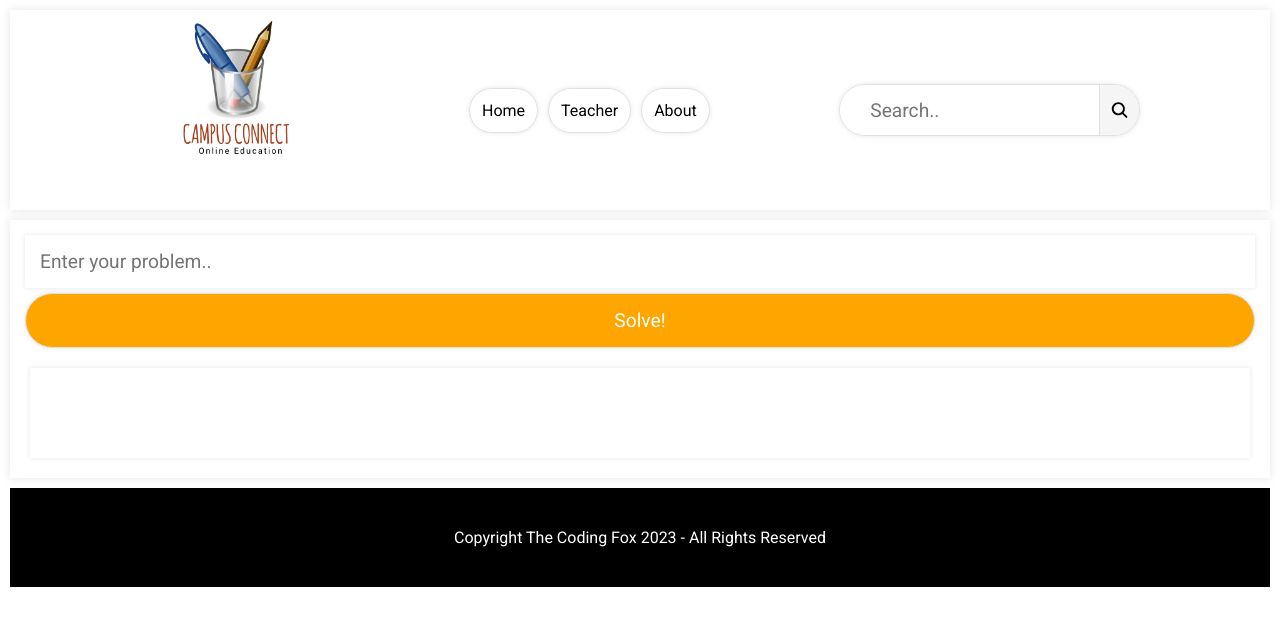
After one commit to SolvedGames/CampusConnect, a Flask app: page /maths/solver/ in a window 1280 px wide. The commit adds this page. Shown: the top 626 px of the page. Run offline with Flask 3, Linux system fonts and the light colour scheme; some libraries are stand-ins or nearby versions.

Commit message:
Added Basic AI for maths

```diff
--- a/app.py
+++ b/app.py
@@ -1,4 +1,6 @@
-from flask import render_template, Flask
+from flask import render_template, Flask, request
+
+from ai.chatgpt import ChatGPT
 
 app = Flask(__name__)
 
@@ -6,4 +8,19 @@ app = Flask(__name__)
 def index():
     return render_template("index.html")
 
+@app.route("/maths/solver/", methods=["GET", "POST"])
+def maths_solver():
+    if request.method == "POST":
+        question = request.form.get("question")
+        return ChatGPT("You are a maths solver. Provide accurate solutions and show the steps.").get_response(question)
+
+    else:
+        return render_template("maths_solver.html")
+
+@app.route("/notes/")
+def notes():
+    return render_template("notes.html")
+
+
+
 app.run(debug=True)
--- a/chatgpt.py
+++ /dev/null
@@ -1,2 +0,0 @@
-import openai
-openai.api_key = "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"
--- a/static/css/common.css
+++ b/static/css/common.css
@@ -8,6 +8,92 @@
 body
 {
     margin: 10px;
+}
+
+main
+{
+    display: flex;
+    flex-direction: column;
+    gap: 10px;
+    margin: 10px 0;
+}
+
+.body-section
+{
+    box-shadow: 0 0 10px rgba(0, 0, 0, 0.1);
+}
+
+.header-section
+{
+    background-color: rgb(196, 115, 0);
+    padding: 10%;
+    display: flex;
+    align-items: center;
+    justify-content: center;
+}
+
+.cards-section
+{
+    padding: 30px;
+    display: flex;
+    gap: 20px;
+    flex-wrap: wrap;
+}
+
+.cards-container
+{
+    display: flex;
+    align-items: center;
+    justify-content: left;
+    flex-wrap: wrap;
+    gap: 10px;
+}
+
+.cards-group
+{
+    padding: 20px;
+    box-shadow: 0 0 10px rgba(0, 0, 0, 0.075);
+    border: 1px solid rgb(225, 225, 225);
+}
+
+.card
+{
+    width: 100px;
+    height: 100px;
+    display: flex;
+    flex-direction: column;
+    align-items: center;
+    justify-content: center;
+    border: 1px solid rgb(225, 225, 225);
+    box-shadow: 0 0 10px rgba(0, 0, 0, 0.1);
+    gap: 5px;
+    padding: 10px;
+}
+
+.card img, .card ion-icon
+{
+    width: 50px;
+    height: 50px;
+}
+
+.card span
+{
+    text-overflow: clip;
+    -webkit-line-clamp: 2;
+    display: -webkit-box;
+    overflow: hidden;
+    -webkit-box-orient: vertical;
+}
+
+.card .card-heading
+{
+    font-size: 1.4em;
+    -webkit-line-clamp: 1;
+}
+
+.card .card-body
+{
+    text-align: left;
 }
 
 footer
--- /dev/null
+++ b/static/css/math_solver.css
@@ -0,0 +1,46 @@
+.math-input
+{
+    margin: 15px;
+    display: flex;
+    flex-direction: column;
+    gap: 5px;
+}
+
+.math-input input
+{
+    padding: 15px;
+    font-size: 1.2em;
+    outline: 0;
+    box-shadow: 0 0 5px rgba(0, 0, 0, 0.1);
+    border: none;
+}
+
+.math-input-buttons
+{
+    display: flex;
+    gap: 10px;
+}
+
+.math-input-btn
+{
+    padding: 15px 25px;
+    font-size: 1.2em;
+    background-color: orange;
+    color: white;
+    width: 100%;
+    border: 1px solid rgb(225, 225, 225);
+    box-shadow: 0 0 5px rgba(0, 0, 0, 0.1);
+    border-radius: 50px;
+}
+
+.math-output
+{
+    box-shadow: 0 0 5px rgba(0, 0, 0, 0.1);
+    padding: 10px;
+    margin: 20px;
+}
+
+.math-output-text
+{
+    white-space: pre-wrap;
+}
--- /dev/null
+++ b/static/js/math_solver.js
@@ -0,0 +1,17 @@
+$("#solve-btn").on("click", () =>
+{
+    $("#main-output-text").html("Solving...");
+
+    $.ajax({
+        type: "POST",
+        url: "/maths/solver/",
+        data: {
+            question: $("#main-input-input").val()
+        },
+        success: (data) =>
+        {
+            $("#main-output-text").html(data);
+            console.log(data);
+        }
+    });
+});
--- a/templates/index.html
+++ b/templates/index.html
@@ -29,7 +29,7 @@
                 <h2>Common</h2>
 
                 <div class="cards-container">
-                    <div class="card">
+                    <div id="notes-card" class="card">
                         <ion-icon name="book"></ion-icon>
                         <span>Notes</span>
                     </div>
@@ -81,7 +81,7 @@
                 <h2>Maths</h2>
 
                 <div class="cards-container">
-                    <div class="card">
+                    <div id="problem-solver-card" class="card">
                         <ion-icon name="calculator"></ion-icon>
                         <span>Problem Solver</span>
                     </div>
--- /dev/null
+++ b/templates/maths_solver.html
@@ -0,0 +1,62 @@
+<!DOCTYPE html>
+<html lang="en">
+
+<head>
+    <meta charset="UTF-8">
+    <meta http-equiv="X-UA-Compatible" content="IE=edge">
+    <meta name="viewport" content="width=device-width, initial-scale=1.0">
+
+    <title>Document</title>
+
+    <link rel="stylesheet" href="/static/css/common.css">
+    <link rel="stylesheet" href="/static/css/navbar.css">
+    <link rel="stylesheet" href="/static/css/math_solver.css">
+</head>
+
+<body>
+
+    <header>
+        <div class="navbar-container">
+
+        </div>
+    </header>
+
+    <main>
+
+        <div id="main-section" class="body-section">
+
+            <div id="main-input" class="math-input">
+                <input id="main-input-input" type="text" placeholder="Enter your problem..">
+
+                <div class="math-input-buttons">
+                    <button id="solve-btn" class="math-input-btn">Solve!</button>
+                </div>
+            </div>
+
+            <div id="main-output" class="math-output">
+                <pre id="main-output-text">
+
+                </pre>
+            </div>
+
+        </div>
+
+    </main>
+
+    <footer>
+        <div class="copyright-text">
+            <span>Copyright The Coding Fox 2023 - All Rights Reserved</span>
+        </div>
+    </footer>
+
+
+    <script src="/static/node_modules/jquery/dist/jquery.js"></script>
+    <script type="module" src="https://unpkg.com/ionicons@7.1.0/dist/ionicons/ionicons.esm.js"></script>
+    <script nomodule src="https://unpkg.com/ionicons@7.1.0/dist/ionicons/ionicons.js"></script>
+
+    <script src="/static/js/navbar.js"></script>
+    <script src="/static/js/math_solver.js"></script>
+
+</body>
+
+</html>
```
Also changed, not shown: ai/chatgpt.py (added, +16 -0 lines), models/Note.py (added, +8 -0 lines), static/css/index.css (+1 -62 lines), static/css/notes.css (added, +9 -0 lines), static/js/index.js (+10 -0 lines), templates/notes.html (added, +60 -0 lines).
